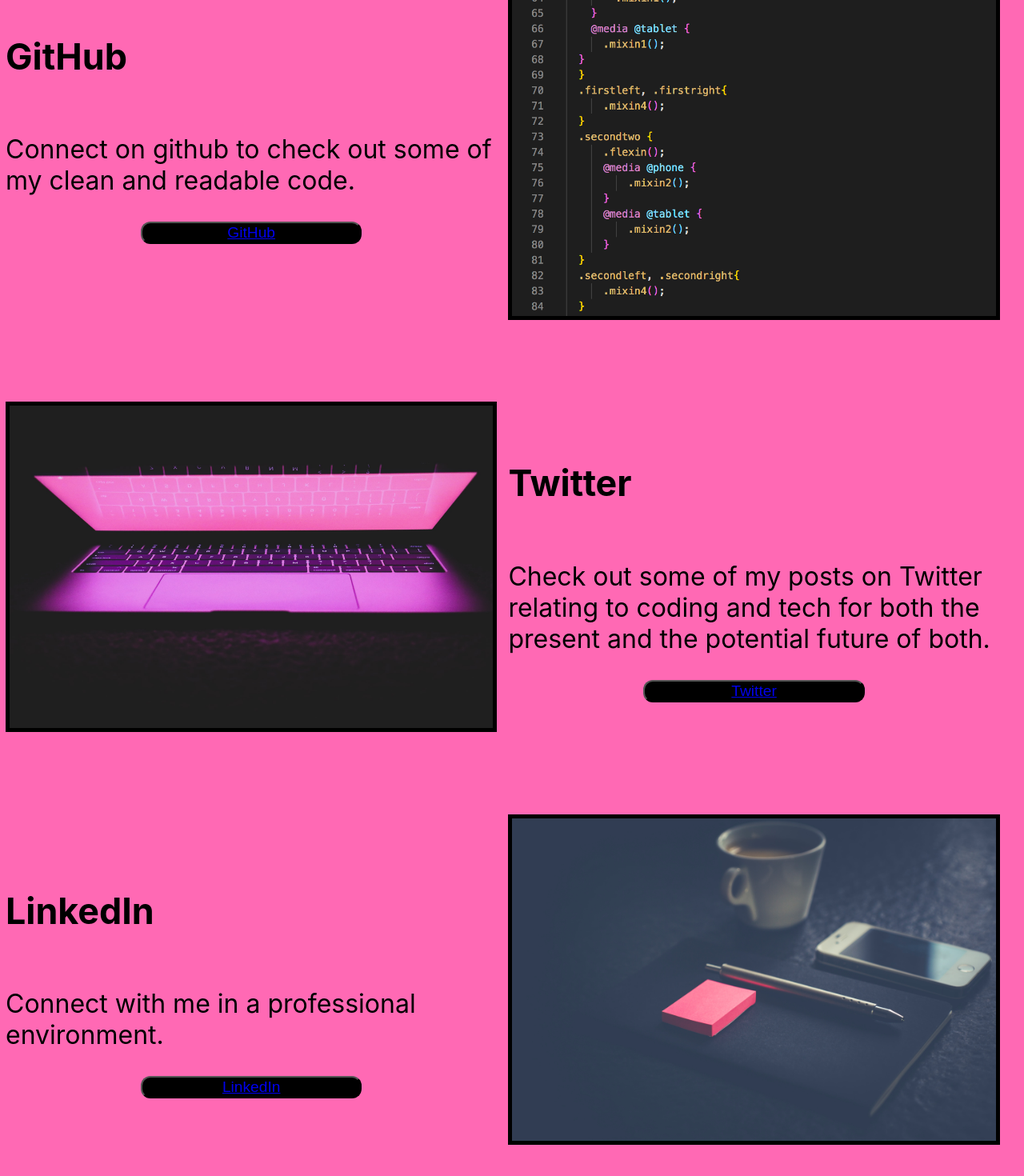
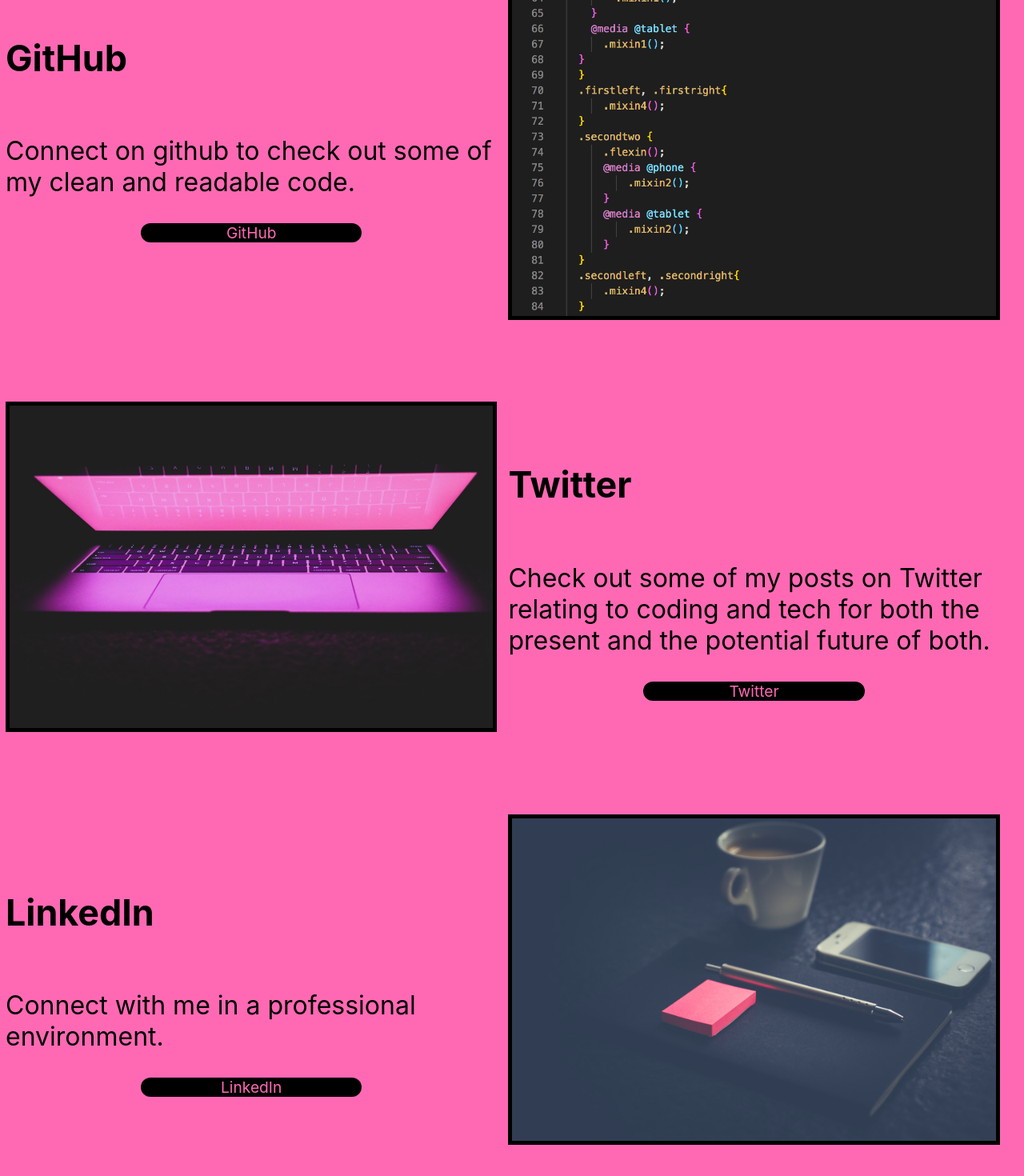
Before and after one commit to kwmorlock/interactive-portfolio, a React (Create React App) app in the folder my-app/: page /contact in a window 1280 px wide. Shown: the part 292-1762 px from the top of the page at 80% size. Built offline with nearby package versions, Linux system fonts and the light colour scheme.

Commit message:
chore Contact.js buttons to ahref

```diff
--- a/my-app/src/Contact/Contact.js
+++ b/my-app/src/Contact/Contact.js
@@ -1,7 +1,12 @@
 import React from "react";
 import { HomeWrapper } from "../Nav/NavStyles";
 import Nav from "../Nav/Nav";
-import { ContactLeft, FlexContact, FlexContactTwo, ButtonContact } from "./ContactStyles";
+import {
+  ContactLeft,
+  FlexContact,
+  FlexContactTwo,
+  ButtonContact,
+} from "./ContactStyles";
 
 const Contact = () => {
   return (
@@ -16,12 +21,11 @@ const Contact = () => {
           </p>
           <ButtonContact
             class="bodybutton"
-            onclick="window.location.href = 'https://github.com/kwmorlock'"
+            onclick="_blank"
+            href="https://github.com/kwmorlock"
           >
             {" "}
-            <a target="_blank" href="https://github.com/kwmorlock">
-              GitHub
-            </a>
+            GitHub
           </ButtonContact>
         </ContactLeft>
         <ContactLeft>
@@ -41,12 +45,11 @@ const Contact = () => {
           </p>
           <ButtonContact
             class="bodybutton"
-            onclick="window.location.href = 'https://twitter.com/KMCodes'"
+            onclick="_blank"
+            href="https://twitter.com/KMCodes"
           >
             {" "}
-            <a target="_blank" href="https://twitter.com/KMCodes">
-              Twitter
-            </a>
+            Twitter
           </ButtonContact>
         </ContactLeft>
       </FlexContactTwo>
@@ -56,12 +59,11 @@ const Contact = () => {
           <p> Connect with me in a professional environment.</p>
           <ButtonContact
             class="bodybutton"
-            onclick="window.location.href = 'https://www.linkedin.com/in/kwmorlock/'"
+            onclick="_blank"
+            href="https://www.linkedin.com/in/kwmorlock/"
           >
             {" "}
-            <a target="_blank" href="https://www.linkedin.com/in/kwmorlock/">
-              LinkedIn
-            </a>
+            LinkedIn
           </ButtonContact>
         </ContactLeft>
         <ContactLeft>
--- a/my-app/src/Contact/ContactStyles.js
+++ b/my-app/src/Contact/ContactStyles.js
@@ -28,14 +28,17 @@ display:flex;
   }
 `;
 
-export const ButtonContact = styled.button`
+export const ButtonContact = styled.a`
 background-color: black;
 border-color: black;
+color: hotpink;
 font-color: hotpink;
 margin-top: -30px;
-margin: 2%;
+margin: 0 auto;
 width: 45%;
 border-radius: 12px;
 font-size: 1.2rem;
 margin: 0 auto;
+text-align: center;
+  text-decoration: none;
 `;
```
